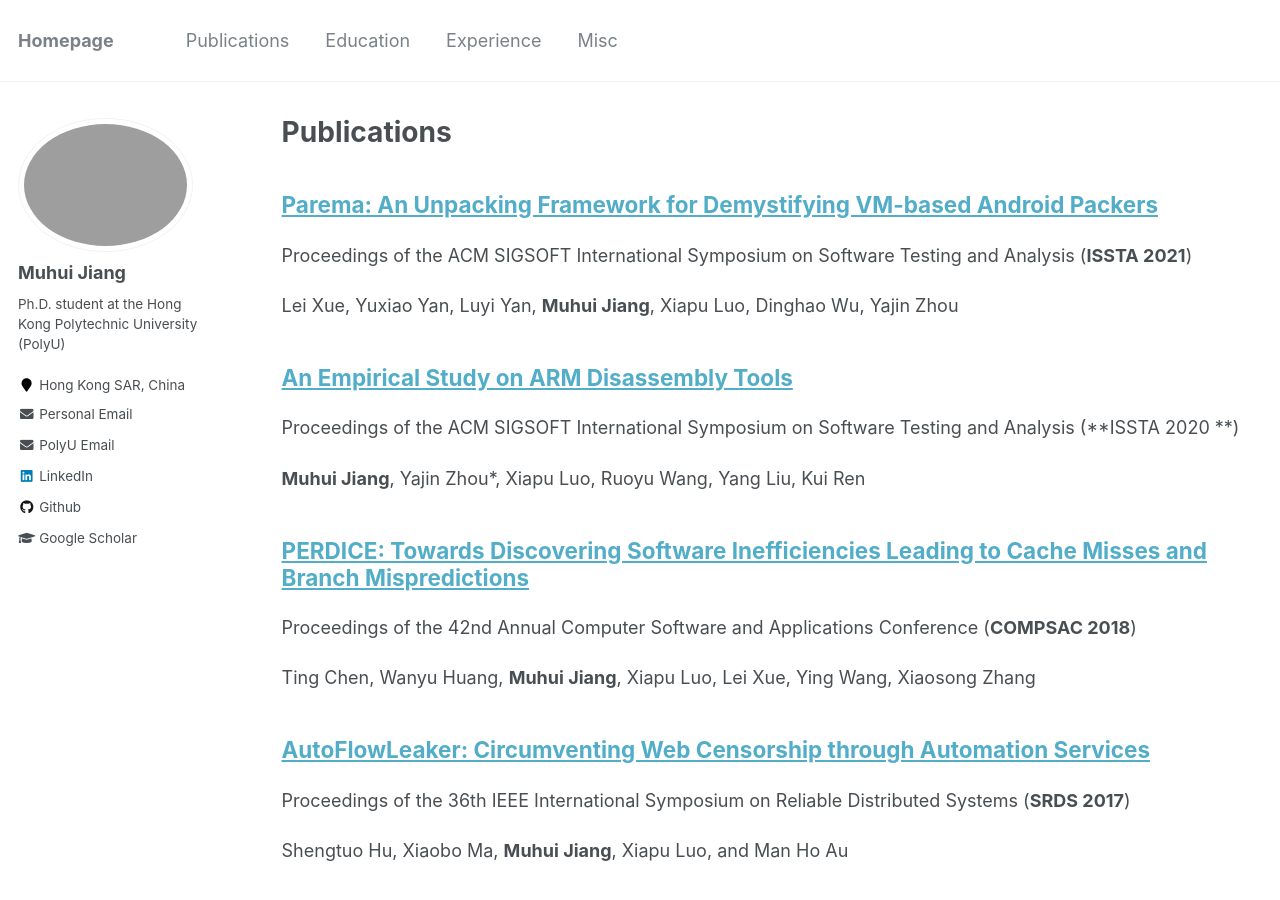
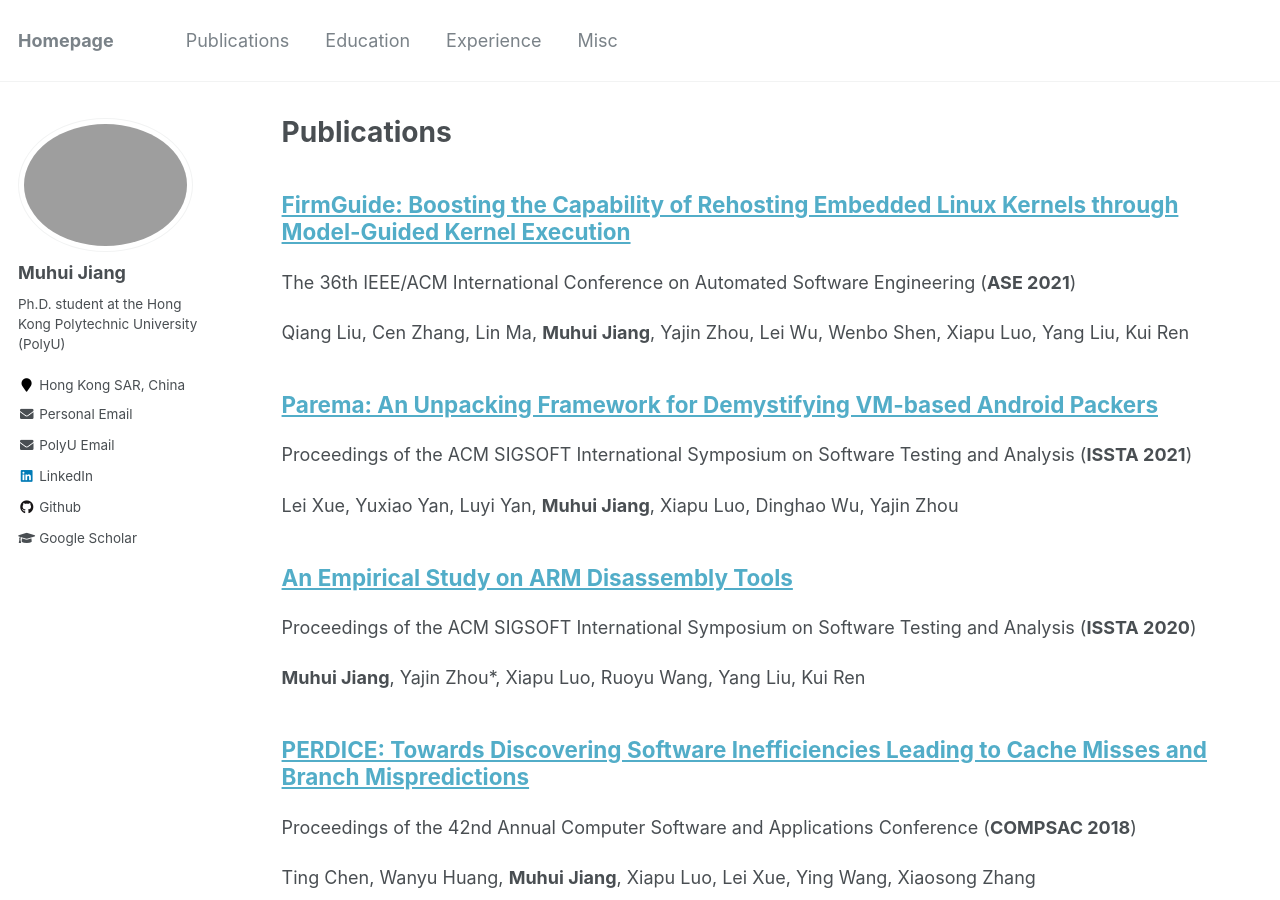
Before and after one commit to valour01/valour01.github.io, a Jekyll site: the page built from _pages/publications.md, in a window 1280 px wide and 900 px high. Built offline with Jekyll 4.4.1, drawn with Linux system fonts in a browser that asks for light colours.

Commit message:
update ase

```diff
--- /dev/null
+++ b/_publications/ase_2021.md
@@ -0,0 +1,10 @@
+---
+title: "FirmGuide: Boosting the Capability of Rehosting Embedded Linux Kernels through Model-Guided Kernel Execution"
+collection: publications
+permalink: /publication/ase_2021
+excerpt: 'Qiang Liu, Cen Zhang, Lin Ma, **Muhui Jiang**, Yajin Zhou, Lei Wu, Wenbo Shen, Xiapu Luo, Yang Liu, Kui Ren'
+date: 2021-11-15
+venue: 'The 36th IEEE/ACM International Conference on Automated Software Engineering (**ASE 2021**)'
+
+#citation: 'our Name, You. (2010). &quot;Paper Title Number 2.&quot; <i>Journal 1</i>. 1(2).'
+---
```
Also changed, not shown: _publications/issta_2020.md (+1 -1 lines), _publications/issta_2021.md (+1 -1 lines).
